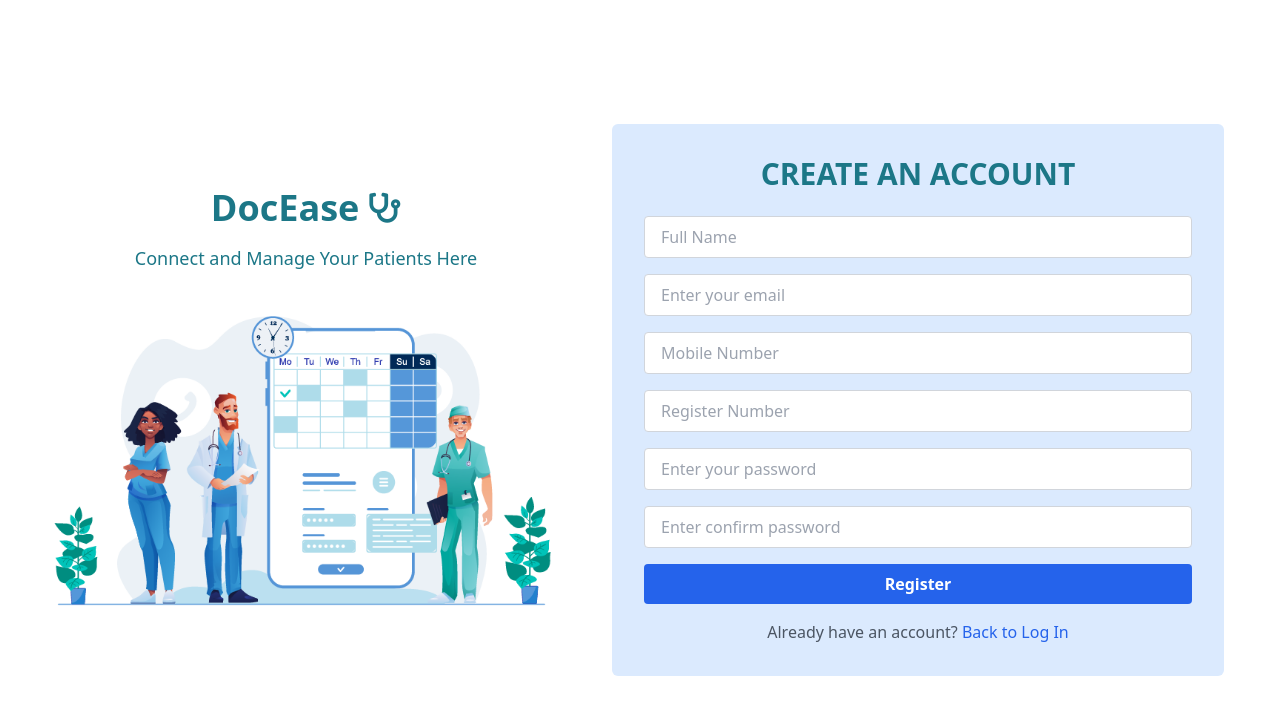
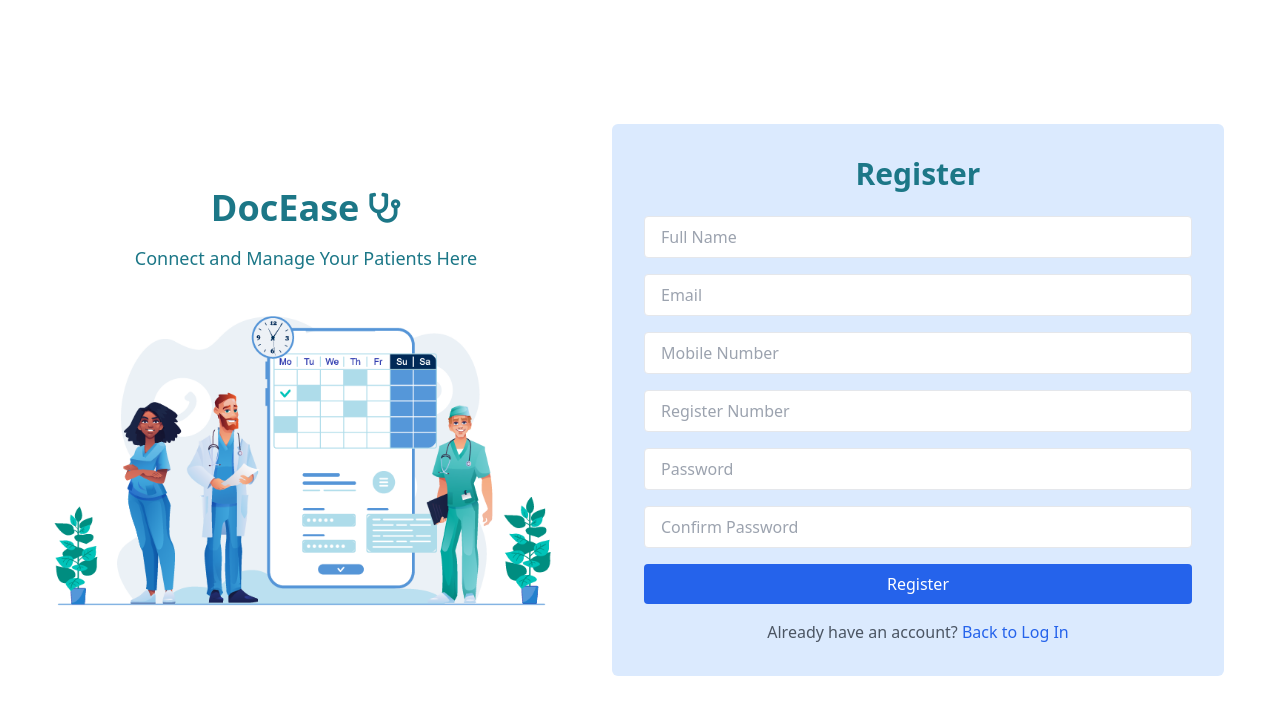
Before and after one commit to lekshmibp08/doc-ease-doctor-appointment-system, a React (Vite) app in the folder frontend/: page /doctor/signup in a window 1280 px wide. Shown: the top 714 px of the page. Built offline with nearby package versions, Linux system fonts and the light colour scheme.

Commit message:
doctor signup ui logic completed

```diff
--- a/frontend/package.json
+++ b/frontend/package.json
@@ -12,11 +12,13 @@
   "dependencies": {
     "@reduxjs/toolkit": "^2.4.0",
     "axios": "^1.7.9",
+    "formik": "^2.4.6",
     "react": "^18.3.1",
     "react-dom": "^18.3.1",
     "react-redux": "^9.1.2",
     "react-router-dom": "^7.0.2",
-    "redux-persist": "^6.0.0"
+    "redux-persist": "^6.0.0",
+    "yup": "^1.5.0"
   },
   "devDependencies": {
     "@eslint/js": "^9.15.0",
--- /dev/null
+++ b/frontend/src/components/PublicRoute.tsx
@@ -0,0 +1,23 @@
+import React from 'react';
+import { Navigate } from 'react-router-dom';
+import { useSelector } from 'react-redux';
+import { RootState } from '../Redux/store';
+
+interface PublicRouteProps {
+  children: JSX.Element;
+  redirectTo: string;
+}
+
+const PublicRoute: React.FC<PublicRouteProps> = ({ children, redirectTo }) => {
+  const { token } = useSelector((state: RootState) => state.auth);
+
+  if (token) {
+    // Redirect to the specified path if token exists
+    return <Navigate to={redirectTo} replace />;
+  }
+
+  // Render the public page if no valid token
+  return children;
+};
+
+export default PublicRoute;
--- a/frontend/src/pages/DoctorSignup.tsx
+++ b/frontend/src/pages/DoctorSignup.tsx
@@ -1,6 +1,87 @@
-import React from 'react';
+import { useState, useEffect } from 'react';
+import axios from 'axios';
+import { useNavigate } from 'react-router-dom';
+import { Formik, Form, Field, ErrorMessage } from 'formik';
+import * as Yup from 'yup';
+
+// Validation schema for the first step (Registration)
+const step1ValidationSchema = Yup.object().shape({
+  fullName: Yup.string()
+    .matches(/^(?=.*[A-Za-z].*[A-Za-z].*[A-Za-z])[A-Za-z\s]+$/, 'Full Name must contain at least 3 alphabets')
+    .required('Full Name is required'),
+  email: Yup.string().email('Invalid email').required('Email is required'),
+  mobileNumber: Yup.string()
+    .matches(/^\d{10}$/, 'Mobile Number must be 10 digits')
+    .required('Mobile Number is required'),
+  registerNumber: Yup.string()
+    .matches(/^DOC\d{5}$/, 'Register Number must follow the format DOC12345')
+    .required('Register Number is required'),
+  password: Yup.string()
+    .matches(
+      /^(?=.*[A-Za-z])(?=.*\d)(?=.*[@$!%*?&])[A-Za-z\d@$!%*?&]{6,}$/,
+      'Password must be at least 6 characters long and include a letter, a number, and a special character'
+    )
+    .required('Password is required'),
+  confirmPassword: Yup.string()
+    .oneOf([Yup.ref('password'), undefined], 'Passwords do not match.')
+    .required('Confirm Password is required'),
+});
 
 const DoctorSignup = () => {
+  const [step, setStep] = useState(1);
+  const [message, setMessage] = useState('');
+  const [error, setError] = useState('');
+  const [timer, setTimer] = useState(120); // Timer in seconds
+  const navigate = useNavigate();
+
+  useEffect(() => {
+    let interval;
+    if (step === 2) {
+      interval = setInterval(() => {
+        setTimer((prevTimer) => {
+          if (prevTimer > 0) return prevTimer - 1;
+          clearInterval(interval);
+          return 0;
+        });
+      }, 1000);
+    }
+
+    return () => clearInterval(interval);
+  }, [step]);
+
+  // Format the timer as MM:SS
+  const formatTimer = (time: any) => {
+    const minutes = Math.floor(time / 60).toString().padStart(2, '0');
+    const seconds = (time % 60).toString().padStart(2, '0');
+    return `${minutes}:${seconds}`;
+  };
+
+  // Step 1: Register and Request OTP
+  const handleRegister = async (values) => {
+    setError('');
+    try {
+      const response = await axios.post('/api/doctors/send-otp', { email: values.email });
+      setMessage(response.data.message);
+      setStep(2); // Move to Step 2
+      setTimer(120); // Reset timer for 2 minutes
+    } catch (err) {
+      setError(err.response?.data?.message || 'Failed to register. Please try again.');
+    }
+  };
+
+  // Step 2: Verify OTP
+  const handleVerifyOtp = async (values) => {
+    setError('');
+    setMessage('');
+    try {
+      const response = await axios.post('/api/doctors/verify-otp-and-register', values);
+      setMessage(response.data.message);
+      navigate('/doctor/login'); // Redirect to login after successful registration
+    } catch (err) {
+      setError(err.response?.data?.message || 'Failed to verify OTP. Please try again.');
+    }
+  };
+
   return (
     <div className="min-h-screen flex flex-col md:flex-row items-center bg-white">
       <div className="w-full md:w-1/2 flex flex-col items-center justify-center p-8">
@@ -8,67 +89,154 @@ const DoctorSignup = () => {
           <span>DocEase</span>
           <i className="fas fa-stethoscope text-customTeal text-3xl"></i>
         </div>
-        <p className="text-customTeal text-lg text-center">
-          Connect and Manage Your Patients Here
-        </p>
-
+        <p className="text-customTeal text-lg text-center">Connect and Manage Your Patients Here</p>
         <div className="mt-8">
-          <img
-            src="/background-2.png"
-            alt="Illustration"
-            className="max-w-full h-auto"
-          />
+          <img src="/background-2.png" alt="Illustration" className="max-w-full h-auto" />
         </div>
       </div>
 
       <div className="w-full md:w-1/2 bg-blue-100 p-8 rounded-md mr-14">
         <h2 className="text-3xl font-semibold text-center text-customTeal mb-6">
-          CREATE AN ACCOUNT
+          {step === 1 ? 'Register' : 'Verify OTP'}
         </h2>
-        <form className="space-y-4">
-          <input
+
+        {message && <div className="text-green-600 text-center mb-4">{message}</div>}
+        {error && <div className="text-red-600 text-center mb-4">{error}</div>}
+
+        {step === 1 ? (
+          <Formik
+            initialValues={{
+              fullName: '',
+              email: '',
+              mobileNumber: '',
+              registerNumber: '',
+              password: '',
+              confirmPassword: '',
+            }}
+            validationSchema={step1ValidationSchema}
+            onSubmit={(values) => handleRegister(values)}
+          >
+            {() => (
+              <Form className="space-y-4">
+                <div>
+                  <Field
                     type="text"
+                    name="fullName"
                     placeholder="Full Name"
-            className="w-full px-4 py-2 rounded border border-gray-300 focus:outline-none focus:ring-2 focus:ring-customTeal"
+                    className="w-full px-4 py-2 border rounded focus:ring-2 focus:ring-customTeal"
                   />
-          <input
+                  <ErrorMessage name="fullName" component="div" className="text-red-600 text-sm" />
+                </div>
+                <div>
+                  <Field
                     type="email"
-            placeholder="Enter your email"
-            className="w-full px-4 py-2 rounded border border-gray-300 focus:outline-none focus:ring-2 focus:ring-customTeal"
+                    name="email"
+                    placeholder="Email"
+                    className="w-full px-4 py-2 border rounded focus:ring-2 focus:ring-customTeal"
                   />
-          <input
+                  <ErrorMessage name="email" component="div" className="text-red-600 text-sm" />
+                </div>
+                <div>
+                  <Field
                     type="text"
+                    name="mobileNumber"
                     placeholder="Mobile Number"
-            className="w-full px-4 py-2 rounded border border-gray-300 focus:outline-none focus:ring-2 focus:ring-customTeal"
+                    className="w-full px-4 py-2 border rounded focus:ring-2 focus:ring-customTeal"
                   />
-          <input
+                  <ErrorMessage name="mobileNumber" component="div" className="text-red-600 text-sm" />
+                </div>
+                <div>
+                  <Field
                     type="text"
+                    name="registerNumber"
                     placeholder="Register Number"
-            className="w-full px-4 py-2 rounded border border-gray-300 focus:outline-none focus:ring-2 focus:ring-customTeal"
+                    className="w-full px-4 py-2 border rounded focus:ring-2 focus:ring-customTeal"
                   />
-          <input
+                  <ErrorMessage name="registerNumber" component="div" className="text-red-600 text-sm" />
+                </div>
+                <div>
+                  <Field
                     type="password"
-            placeholder="Enter your password"
-            className="w-full px-4 py-2 rounded border border-gray-300 focus:outline-none focus:ring-2 focus:ring-customTeal"
+                    name="password"
+                    placeholder="Password"
+                    className="w-full px-4 py-2 border rounded focus:ring-2 focus:ring-customTeal"
                   />
-          <input
+                  <ErrorMessage name="password" component="div" className="text-red-600 text-sm" />
+                </div>
+                <div>
+                  <Field
                     type="password"
-            placeholder="Enter confirm password"
-            className="w-full px-4 py-2 rounded border border-gray-300 focus:outline-none focus:ring-2 focus:ring-customTeal"
+                    name="confirmPassword"
+                    placeholder="Confirm Password"
+                    className="w-full px-4 py-2 border rounded focus:ring-2 focus:ring-customTeal"
                   />
-
+                  <ErrorMessage name="confirmPassword" component="div" className="text-red-600 text-sm" />
+                </div>
                 <button
                   type="submit"
-            className="w-full bg-blue-600 text-white font-semibold py-2 rounded hover:bg-blue-700 transition"
+                  className="w-full bg-blue-600 text-white py-2 rounded hover:bg-blue-700 transition"
                 >
                   Register
                 </button>
-        </form>
+              </Form>
+            )}
+          </Formik>
+        ) : (
+          <Formik
+            initialValues={{ otp: '' }}
+            onSubmit={(values) => handleVerifyOtp(values)}
+          >
+            {() => (
+              <Form className="space-y-4">
+                <div>
+                  <Field
+                    type="text"
+                    name="otp"
+                    placeholder="Enter OTP"
+                    className="w-full px-4 py-2 border rounded focus:ring-2 focus:ring-customTeal"
+                  />
+                </div>
+                <button
+                  type="submit"
+                  className={`w-full py-2 rounded  bg-blue-600 text-white transition ${timer > 0 ?
+                    ' hover:bg-blue-700' :
+                    'opacity-50 cursor-not-allowed' }`}
+
+                    disabled={timer === 0}
+                >
+                  Verify OTP
+                </button>
+              </Form>
+            )}
+          </Formik>
+        )}
+
         <p className="text-center text-gray-600 mt-4">
+          {step === 1 ? (
+            <>
               Already have an account?{' '}
               <a href="/doctor/login" className="text-blue-600 hover:underline">
                 Back to Log In
               </a>
+            </>
+          ) : (
+            <>
+              <div className="text-center text-gray-600 mb-2">Time Remaining: {formatTimer(timer)}</div>
+              <button
+                onClick={() => {
+                  if (timer === 0) {
+                    setStep(1);
+                    setError('');
+                    setMessage('');
+                  }
+                }}
+                className={`text-blue-600 focus:outline-none ${timer > 0 ? 'opacity-50 cursor-not-allowed' : 'hover:underline'}`}
+                disabled={timer > 0}
+              >
+                Back to Register
+              </button>
+            </>
+          )}
         </p>
       </div>
     </div>
```
Also changed, not shown: frontend/src/Redux/store.ts (+18 -2 lines), frontend/src/pages/DoctorLogin.tsx (+13 -2 lines), 2 other files (tests, documents, lock files or other folders). Lines whose indentation alone changed are shown as unchanged.
